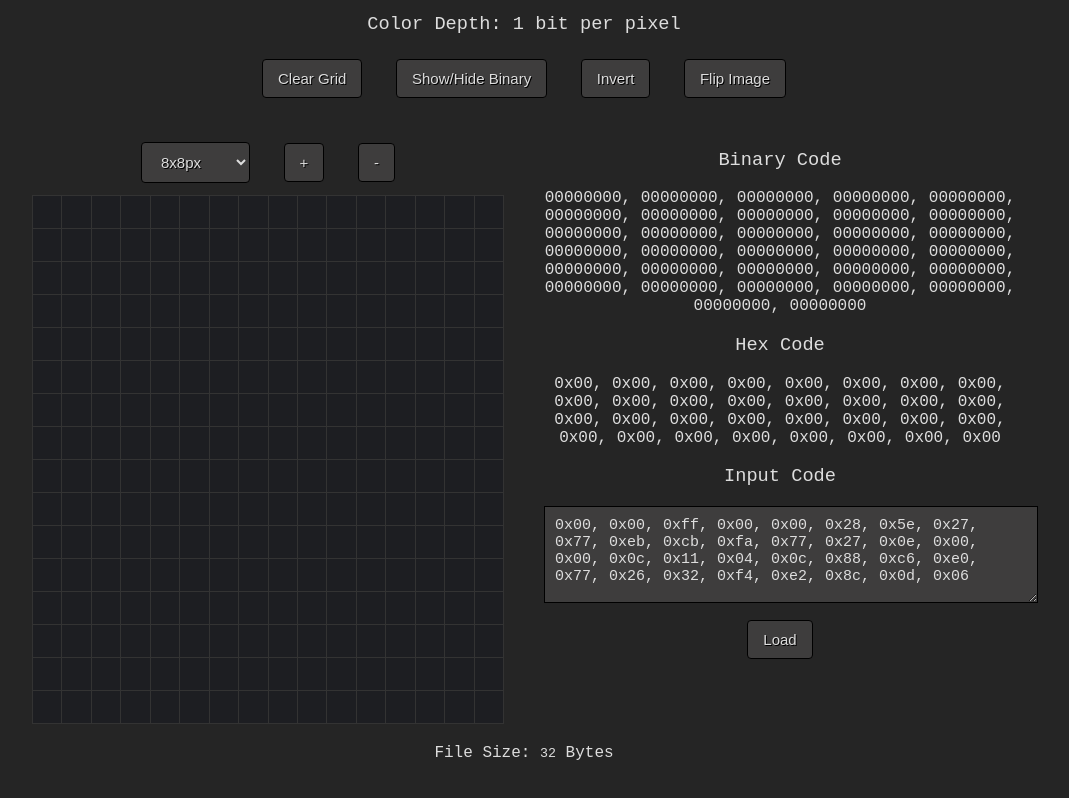
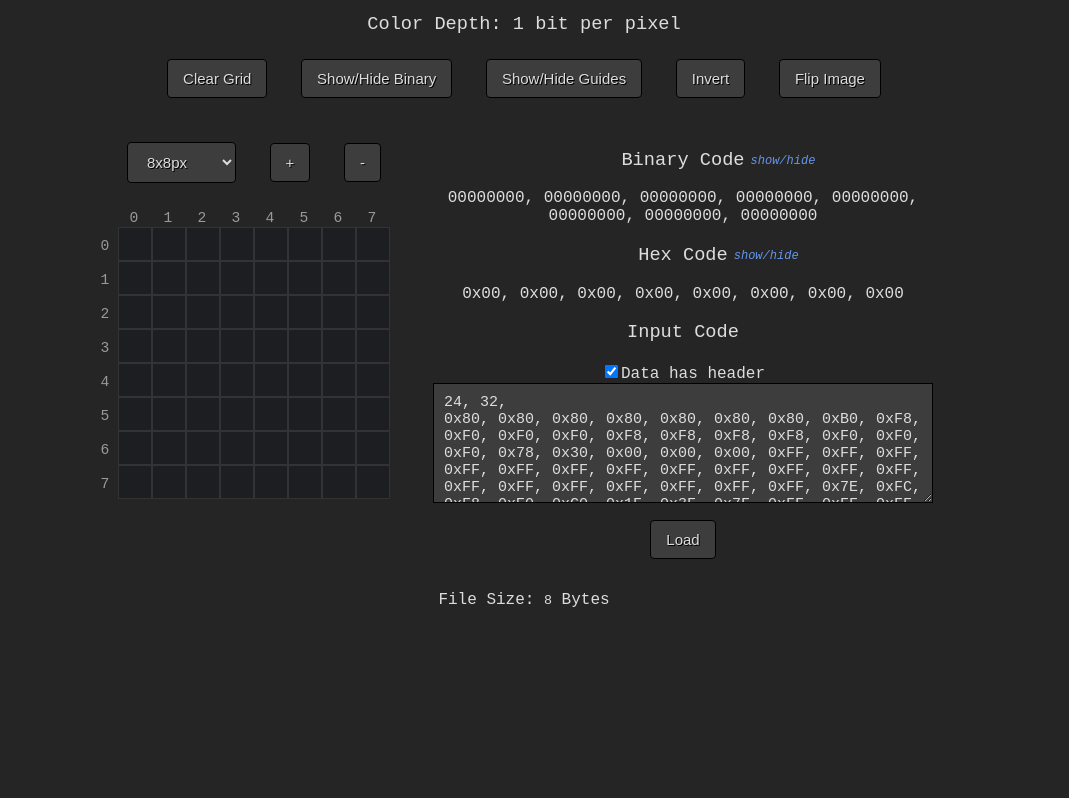
Before and after one commit to EtnasSoft/pixelArtBit, a plain HTML site: page index.html in a window 1280 px wide. Both pictures are taken after a click on the button "Show/Hide Binary". Shown: the whole page, without its empty margins (116-1185 px from the left). Drawn offline with nearby package versions, Linux system fonts and the light colour scheme.

Commit message:
Before Mega Layout

```diff
--- a/index.html
+++ b/index.html
@@ -13,6 +13,7 @@
     <h1>Color Depth: 1 bit per pixel</h1>
     <button id="clearGrid" onclick="pixelArtBit.clearGrid();">Clear Grid</button>
     <button id="showBinary" onclick="pixelArtBit.showBinary();">Show/Hide Binary</button>
+    <button id="showGuides" onclick="pixelArtBit.showGuides();">Show/Hide Guides</button>
     <button id="invert" onclick="pixelArtBit.invertGrid();">Invert</button>
     <button id="flipImage" onclick="pixelArtBit.flipGrid();">Flip Image</button>
 
@@ -27,22 +28,37 @@
                 <button id="zoomIn">+</button>
                 <button id="zoomOut">-</button>
             </div>
+
             <table id="grid"></table>
         </div>
         <div class="app__panel app__dataCode">
             <div class="app__dataCode__block">
-                <h3>Binary Code</h3>
-                <div id="binaryCode"></div>
+                <h3>Binary Code <i class="show__dataCode">show/hide</i></h3>
+                <div id="binaryCode" class="dataCode"></div>
             </div>
             <div class="app__dataCode__block">
-                <h3>Hex Code</h3>
-                <div id="hexCode"></div>
+                <h3>Hex Code <i class="show__dataCode">show/hide</i></h3>
+                <div id="hexCode" class="dataCode"></div>
             </div>
             <div class="app__dataCode__block">
                 <h3>Input Code</h3>
+                <label for="dataCodeHeaderCheckbox">
+                    <input id="dataCodeHeaderCheckbox" class="dataCode__header--checkbox" type="checkbox" checked>Data has header
+                </label>
                 <textarea id="inputDataArea"
-                    class="inputDataArea"
-                    spellcheck="false">0x00, 0x00, 0xff, 0x00, 0x00, 0x28, 0x5e, 0x27, 0x77, 0xeb, 0xcb, 0xfa, 0x77, 0x27, 0x0e, 0x00, 0x00, 0x0c, 0x11, 0x04, 0x0c, 0x88, 0xc6, 0xe0, 0x77, 0x26, 0x32, 0xf4, 0xe2, 0x8c, 0x0d, 0x06</textarea>
+                    class="input__data__area"
+                    spellcheck="false">24, 32,
+0x80, 0x80, 0x80, 0x80, 0x80, 0x80, 0x80, 0xB0, 0xF8,
+0xF0, 0xF0, 0xF0, 0xF8, 0xF8, 0xF8, 0xF8, 0xF0, 0xF0,
+0xF0, 0x78, 0x30, 0x00, 0x00, 0x00, 0xFF, 0xFF, 0xFF,
+0xFF, 0xFF, 0xFF, 0xFF, 0xFF, 0xFF, 0xFF, 0xFF, 0xFF,
+0xFF, 0xFF, 0xFF, 0xFF, 0xFF, 0xFF, 0xFF, 0x7E, 0xFC,
+0xF8, 0xE0, 0xC0, 0x1F, 0x3F, 0x7F, 0xFF, 0xFF, 0xFF,
+0xFF, 0xFF, 0xFF, 0xFF, 0xF0, 0xF9, 0xFF, 0xFF, 0xFF,
+0xFF, 0xFF, 0xFF, 0xFF, 0xFC, 0xFE, 0x7F, 0x3F, 0x1F,
+0x00, 0x00, 0x00, 0x00, 0x01, 0x01, 0x83, 0xFF, 0xFF,
+0xFF, 0xFF, 0xFF, 0xFF, 0xF3, 0x07, 0x07, 0x0F, 0xFF,
+0xFF, 0xFF, 0xFF, 0xFE, 0xF8, 0xE0,</textarea>
                 <button id="inputDataAreaSubmit">Load</button>
 
             </div>
@@ -51,6 +67,10 @@
 
     <span>File Size: <small id="fileSize">8</small> Bytes</span>
 </div>
+<script
+    src="https://code.jquery.com/jquery-3.5.0.slim.min.js"
+    integrity="sha256-MlusDLJIP1GRgLrOflUQtshyP0TwT/RHXsI1wWGnQhs="
+    crossorigin="anonymous"></script>
 <script src="main.js"></script>
 </body>
 </html>
--- a/main.js
+++ b/main.js
@@ -2,8 +2,8 @@ const gridDefaultOptions = {
     grid: 'grid',
     colors: ['#1D1E22', '#FFFFFF'],
     binary: ['0', '1'],
-    gridWidth: 16,
-    gridHeight: 16,
+    gridWidth: 8,
+    gridHeight: 8,
     gridModule: 8,
     currentHexCode: '',
     currentBinaryCode: []
@@ -21,7 +21,9 @@ class PixelArtBit {
         this.gridModule = gridOptions.gridModule;
         this.currentZoom = 1;
         this.zoomFactor = 0.1;
-
+        this.clicking = false;
+        this.currentCell = null;
+        this.mouseMove = false;
         this.initEvents();
     }
 
@@ -41,6 +43,9 @@ class PixelArtBit {
         document.getElementById('zoomOut').addEventListener('click',
             () => this.zoom('out')
         );
+
+        const dataCodeToggleButtons = document.querySelectorAll('.show__dataCode');
+        [...dataCodeToggleButtons].map(element => element.addEventListener('click', (e) => this.toggleDataCode(e)));
     }
 
     zoom(type) {
@@ -49,6 +54,11 @@ class PixelArtBit {
             Math.max(0.1, this.currentZoom - this.zoomFactor);
 
         this.grid.style.transform = `scale(${this.currentZoom})`;
+    }
+
+    toggleDataCode(e) {
+        const ele = e.target;
+        $(ele).parent().next().toggle();
     }
 
     checkHex(n) {
@@ -69,38 +79,62 @@ class PixelArtBit {
 
         this.grid.innerHTML = '';
 
-        for (let i = 0; i < this.gridWidth; i++) {
+        for (let i = 0; i < this.gridHeight; i++) {
             row = this.grid.insertRow(i);
-            for (let j = 0; j < this.gridHeight; j++) {
+            for (let j = 0; j < this.gridWidth; j++) {
                 cell = row.insertCell(j);
-                cell.onclick = (e) => this.clickCell(e.currentTarget);
+                //cell.onclick = (e) => this.clickCell(e.currentTarget);
                 cell.innerText = '0';
             }
         }
 
+        this.attachGridEvents();
         this.generateBinaryCode();
 
         return this;
     }
 
+    attachGridEvents() {
+        $(this.grid)
+            .off()
+            .on('mousedown', 'td', (e) => {
+                this.clicking = true;
+                this.currentCell = e.target;
+                this.clickCell(this.currentCell);
+                console.info( 'click ', this.currentCell );
+            })
+            .on('mouseup', (e) => {
+                this.clicking = false;
+            })
+            .on('mousemove', (e) => {
+                if ((this.clicking === false) || this.currentCell === e.target) {
+                    return false;
+                }
+                this.currentCell = e.target;
+                this.clickCell(this.currentCell);
+            });
+    }
+
     generateBinaryCode() {
-        const fullModule = this.gridModule * 2,
-            totalLoops = this.gridWidth / this.gridModule,
-            totalSubmodules = 2,
+        const totalLoops = this.gridWidth / this.gridModule,
+            totalSubmodules = totalLoops,
+            fullModule = this.gridModule * totalSubmodules,
             totalSubmoduleLoops = totalLoops / totalSubmodules;
 
         let currentSubmodule = 0;
 
         this.binaryCode = [];
-
+        // console.info( `Total Loops: ${totalLoops}` );
         do {
             for (let currentLoop = 0; currentLoop < totalLoops; currentLoop++) {
                 let submodulePos = currentSubmodule * fullModule;
                 for (let currentCol = submodulePos; currentCol < submodulePos + fullModule; currentCol++) {
+                    // console.info( `current Col: ${currentCol}, total: ${submodulePos}, ${fullModule}` );
                     let currentCelPos = ((currentLoop + 1) * this.gridModule) - 1,
                         byte = '';
 
                     for (let currentCell = currentCelPos; currentCell > currentCelPos - this.gridModule; currentCell--) {
+                        //console.info( `currentCell: ${currentCell}, currentCol: ${currentCol}` );
                         byte += this.grid.rows[currentCell].cells[currentCol].innerText;
                     }
 
@@ -145,11 +179,31 @@ class PixelArtBit {
         this.generateBinaryCode();
     }
 
+    fillGridWithDataxx(data) {
+        const byte = data.join('').split('');
+        let bit = 0;
+
+        console.info( `Fill Grid with Data. Width: ${this.gridWidth}, Height: ${this.gridHeight}` );
+
+        for (let x = 0; x < this.gridWidth; x++) {
+            for (let y = this.gridHeight - 1; y >= 0; y--) {
+                let cell = this.grid.rows[y].cells[x],
+                    currentBit = byte[bit++];
+                cell.style.backgroundColor = this.colors[currentBit];
+                cell.innerText = currentBit;
+            }
+        }
+
+        this.generateBinaryCode();
+
+        return this;
+    }
+
     fillGridWithData(data) {
         const byte = data.join('').split(''),
-            fullModule = this.gridModule * 2,
             totalLoops = this.gridWidth / this.gridModule,
-            totalSubmodules = 2,
+            totalSubmodules = totalLoops,
+            fullModule = this.gridModule * totalSubmodules,
             totalSubmoduleLoops = totalLoops / totalSubmodules;
 
         let bytes = 0, bit = 0;
@@ -163,6 +217,8 @@ class PixelArtBit {
                     for (let currentCell = currentCelPos; currentCell > currentCelPos - this.gridModule; currentCell--) {
                         let cell = this.grid.rows[currentCell].cells[currentCol],
                             currentBit = byte[bit++];
+
+                        // console.info( `Style -> currentCell ${currentCell} currentCol ${currentCol}` );
 
                         cell.style.backgroundColor = this.colors[currentBit];
                         cell.innerText = currentBit;
@@ -203,39 +259,57 @@ class PixelArtBit {
     }
 
     showBinary() {
-        document.getElementById('grid').className =
-            (document.getElementById('grid').className === 'hideBinary') ? '' : 'hideBinary';
+        $(this.grid).toggleClass('binary--hide');
+    }
+
+    showGuides() {
+        $(this.grid).toggleClass('guides--off');
     }
 
     clickCell(cell) {
         let inverseCellValue = this.getInverseCellValue(cell);
         cell.style.backgroundColor = this.colors[inverseCellValue];
         cell.innerText = this.binary[inverseCellValue];
-
+console.info( 'inverse: ', inverseCellValue );
         this.generateBinaryCode();
     }
 
     readGridSelectSize(e) {
         const newGridSize = e.currentTarget.value;
-        const currentData = this.binaryCode;
-console.info( 'new size: ', e, newGridSize, this.binaryCode );
-        this.setDataGridSize(newGridSize)
+        const newDataSize = newGridSize * newGridSize / this.gridModule;
+        const currentData = this.resizeArr(this.binaryCode, newDataSize, "00000000");
+
+        console.info( 'new size: ', e, newGridSize, currentData, this.gridWidth, this.gridHeight );
+
+        this.setDataGridSize(newGridSize, newGridSize)
           .generateGrid()
           .fillGridWithData(currentData);
     }
 
+    resizeArr(arr, newSize, defaultValue) {
+        return [ ...arr, ...Array(Math.max(newSize - arr.length, 0)).fill(defaultValue)];
+    }
+
     loadDataIntoGrid() {
-        const data = this.getNewGridData(document.getElementById('inputDataArea').value);
-        const gridSize = Math.sqrt(data.length * 8);
+        const dataHeader = document.getElementById('dataCodeHeaderCheckbox').checked;
+        const rawData = document.getElementById('inputDataArea').value;
+        const data = this.getNewGridData(rawData, dataHeader);
+        const gridWidth = dataHeader ? this.getGridWidthFromDataHeader(rawData) : Math.sqrt(data.length * 8);
+        const gridHeight = dataHeader ? this.getGridHeightFromDataHeader(rawData) : Math.sqrt(data.length * 8);
 
-        this.setDataGridSize(gridSize)
+        console.info( 'Load data into grid: ', gridWidth, gridHeight );
+
+        this.setDataGridSize(gridWidth, gridHeight)
             .generateGrid()
             .fillGridWithData(data);
     }
 
-    getNewGridData(data) {
-        data = data.replace(/\s+/g, '');
-        data = data.split(',').filter(Boolean);
+    getNewGridData(data, dataHeader) {
+        data = this.parseGridData(data);
+
+        if (dataHeader) {
+            data = data.slice(2);
+        }
 
         data = data.map(value => value.replace(/0x/g, ''));
         data = data.map(value => this.padToEight(this.Hex2Bin(value)));
@@ -243,13 +317,29 @@ console.info( 'new size: ', e, newGridSize, this.binaryCode );
         return data;
     }
 
-    setDataGridSize(gridSize) {
+    parseGridData(data) {
+        return data.replace(/\s+/g, '').split(',').filter(Boolean);
+    }
+
+    getGridWidthFromDataHeader(data) {
+        data = this.parseGridData(data);
+
+        return data[0];
+    }
+
+    getGridHeightFromDataHeader(data) {
+        data = this.parseGridData(data);
+
+        return data[1];
+    }
+
+    setDataGridSize(gridWidth, gridHeight) {
         const gridSizeSelector = document.getElementById('gridSizeSelector');
 
-        this.gridWidth = gridSize;
-        this.gridHeight = gridSize;
+        this.gridWidth = gridWidth;
+        this.gridHeight = gridHeight;
 
-        gridSizeSelector.value = gridSize;
+        gridSizeSelector.value = gridWidth;
 
         return this;
     }
--- a/styles.css
+++ b/styles.css
@@ -5,6 +5,7 @@
     --main-marfil: #DDD;
     --main-white: #FFF;
     --main-dark-grey: #333;
+    --main-background-grey: #3E3D3D;
 }
 
 body {
@@ -21,45 +22,105 @@ h1, h3 {
 }
 
 #grid {
+    border-collapse: separate;
+    border-spacing: 0;
+    font-size: 11pt;
     margin-left: auto;
     margin-right: auto;
-    font-size: 11pt;
+    margin-top: 2rem;
     text-shadow: var(--main-black) 1px 1px 0;
+    counter-reset: row;
+    counter-reset: col;
 }
 
-#grid.hideBinary {
+#grid.binary--hide,
+#grid.binary--hide td:hover {
     color: transparent !important;
     text-shadow: none !important;
 }
 
-#grid {
-    border-collapse: collapse;
+#grid.guides--off td {
+    border: 0 !important;
+    width: 32px;
+    height: 32px;
 }
 
 #grid tr td {
+    background: var(--main-cell-color);
     border: 1px solid var(--main-dark-grey);
-    background: var(--main-cell-color);
+    cursor: pointer;
+    height: 30px;
+    position: relative;
+    text-align: center;
     width: 30px;
-    height: 30px;
-    text-align: center;
-    cursor: pointer;
 }
 
 #grid tr td:hover,
 #palette tr td:hover {
-    box-shadow: 1px 1px 0 #3E3D3D inset;
-    border-color: #3E3D3D;
+    box-shadow: 1px 1px 0 var(--main-background-grey) inset;
+    border-color: var(--main-background-grey);
     color: var(--main-white);
-    background-color: #3E3D3D !important;
+    background-color: var(--main-background-grey) !important;
+}
+
+#grid tr td::selection {
+    background-color: transparent;
+    color: inherit;
 }
 
 #grid tr td.clicked {
     background: var(--main-dark-grey);
 }
 
+#grid > tbody > tr:first-of-type td:after {
+    content: counters(row, '');
+    position: absolute;
+    top: -18px;
+    color: #999;
+    text-align: center;
+    left: 0;
+    width: inherit;
+    height: 15px;
+}
+
+#grid > tbody > tr:first-of-type td:not(:first-of-type) {
+    counter-increment: row;
+}
+
+#grid > tbody tr td:first-of-type:before {
+    content: counters(col, '');
+    position: absolute;
+    top: 10px;
+    color: #999;
+    text-align: center;
+    left: -29px;
+    width: inherit;
+    height: 15px;
+}
+
+#grid > tbody tr:not(:first-of-type) {
+    counter-increment: col;
+}
+
+#grid tr:nth-child(8n) td {
+    border-bottom: 1px solid #999;
+}
+
+#grid tr td:nth-child(8n) {
+    border-right: 1px solid #999;
+}
+
+#grid tr:last-child td {
+    border-bottom: 1px solid var(--main-dark-grey);
+}
+
+#grid tr td:last-child {
+    border-right: 1px solid var(--main-dark-grey);
+}
+
 button, select {
     margin: 12px;
-    background-color: #3E3D3D;
+    background-color: var(--main-background-grey);
     color: var(--main-marfil);
     cursor: pointer;
     border: 1px solid var(--main-black);
@@ -73,28 +134,44 @@ button:hover {
     background-color: #222;
 }
 
-.inputDataArea {
-    width: 100%;
+.input__data__area {
     background-color: #3e3d3d;
     border: 1px solid var(--main-black);
-    padding: 10px;
+    box-sizing: border-box;
     color: var(--main-marfil);
     font-size: 15px;
-    min-height: 75px;
+    min-height: 120px;
+    padding: 10px;
+    width: 100%;
 }
 
 #main__app__container {
-    max-width: 1024px;
     margin: auto;
 }
 
-
 .app__content {
     display: flex;
-    justify-content: space-between;
+    align-items: flex-start;
+    justify-content: center;
 }
 
 .app__panel {
-    width: 50%;
     padding: 20px;
 }
+
+.app__dataCode {
+    max-width: 500px;
+}
+
+.app__dataCode__block {
+    position: relative;
+}
+
+.show__dataCode {
+    color: cornflowerblue;
+    cursor: pointer;
+    font-size: 12px;
+    line-height: 24px;
+    margin-left: 6px;
+    position: absolute;
+}
```
Also changed, not shown: spriteSamples.txt.
